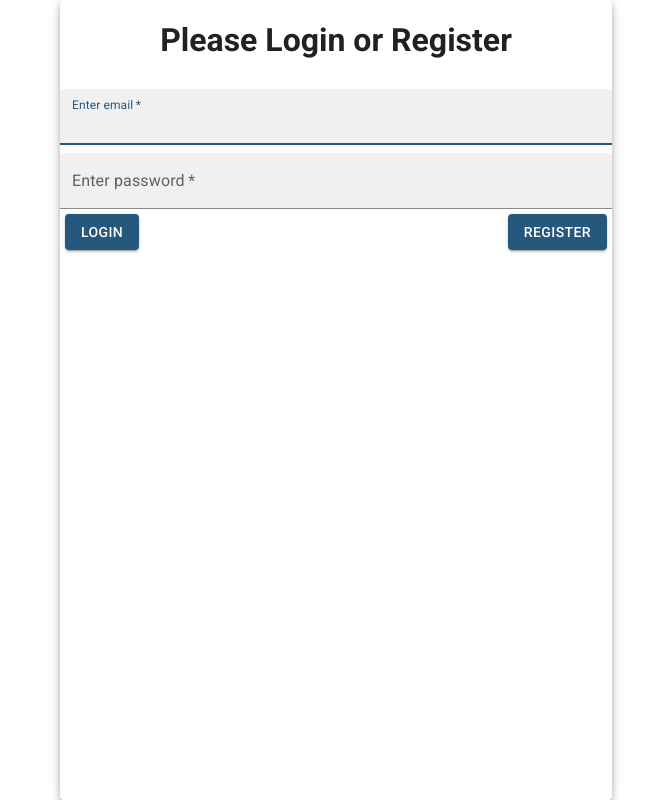
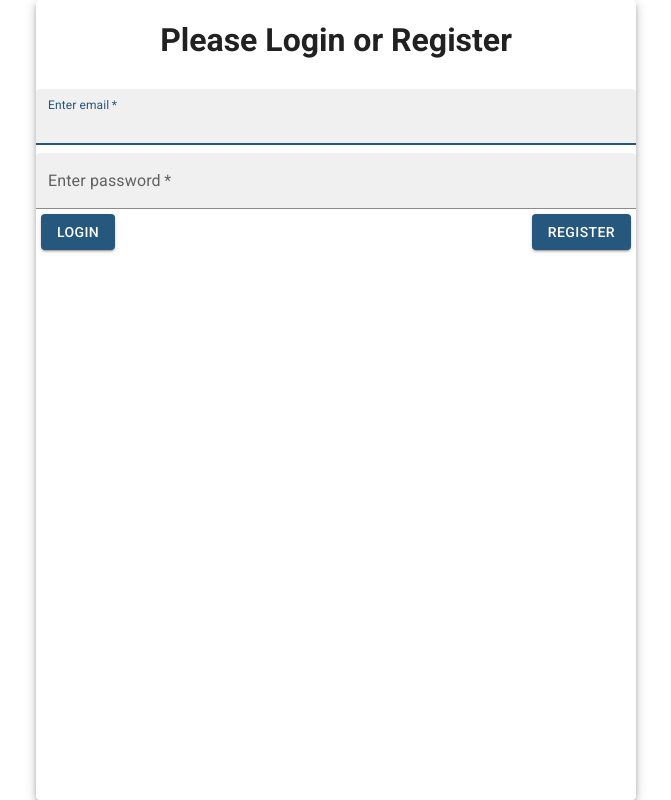
Before and after one commit to YonathanZzZ/TodoApp, a React (Vite) app in the folder client/: page / in a window 1280 px wide. Shown: the whole page, without its empty margins (304-975 px from the left). Built offline with nearby package versions, Linux system fonts and the light colour scheme.

Commit message:
removed unnecessary components

```diff
--- a/client/src/components/App.jsx
+++ b/client/src/components/App.jsx
@@ -1,5 +1,5 @@
 import "../App.css";
-import { useEffect, useState } from "react";
+import {useEffect, useState} from "react";
 import TodoInput from "./TodoInput";
 import DisplayAlert from "./DisplayAlert";
 import {
@@ -11,7 +11,7 @@ import {
     Toolbar,
     Typography,
 } from "@mui/material";
-import { getDesignTokens } from "./theme";
+import {getDesignTokens} from "./theme";
 import {
     addTaskToDB,
     deleteTaskFromDB,
@@ -20,13 +20,13 @@ import {
     getTasksFromDB,
     verifyToken,
 } from "./sendRequestToServer";
-import { LoginPage } from "./LoginPage";
+import {LoginPage} from "./LoginPage";
 import Cookies from "js-cookie";
-import { jwtDecode } from "jwt-decode";
-import { AccountMenu } from "./AccountMenu";
-import { v4 as uuidv4 } from "uuid";
-import { createTheme } from "@mui/material/styles";
-import { ThemeToggle } from "./ThemeToggle";
+import {jwtDecode} from "jwt-decode";
+import {AccountMenu} from "./AccountMenu";
+import {v4 as uuidv4} from "uuid";
+import {createTheme} from "@mui/material/styles";
+import {ThemeToggle} from "./ThemeToggle";
 import TodoContainer from "./TodoContainer";
 import {initSocket, sendEvent} from './SocketManager';
 
@@ -38,8 +38,6 @@ function App() {
         ? "http://localhost:8080"
         : window.location.origin;
     const [mode, setMode] = useState("light");
-  //const socketRef = useRef(null);
-
     const theme = createTheme(getDesignTokens(mode));
 
     useEffect(() => {
@@ -118,7 +116,7 @@ function App() {
     const editTodoOnState = (taskID, updatedContent) => {
         const newTodos = todos.map((todo) => {
             if (todo.id === taskID) {
-        return { ...todo, content: updatedContent };
+                return {...todo, content: updatedContent};
             }
 
             return todo;
@@ -130,7 +128,7 @@ function App() {
     const toggleDoneOnState = (taskID) => {
         const newTodos = todos.map((todo) => {
             if (todo.id === taskID) {
-        return { ...todo, done: !todo.done };
+                return {...todo, done: !todo.done};
             }
 
             return todo;
@@ -146,7 +144,7 @@ function App() {
 
         const taskID = uuidv4();
 
-    const newTodo = { id: taskID, content: todo, done: false };
+        const newTodo = {id: taskID, content: todo, done: false};
         addTodoToState(newTodo);
 
         //add to database (combine email with newTodo into a single json)
@@ -199,7 +197,7 @@ function App() {
         editTodoOnState(taskID, updatedContent);
 
         //update task in db
-    editTaskOnDB({ id: taskID }, { content: updatedContent })
+        editTaskOnDB({id: taskID}, {content: updatedContent})
             .then(() => {
                 sendEvent("editTask", {
                     id: taskID,
@@ -220,9 +218,9 @@ function App() {
 
         toggleDoneOnState(taskID);
 
-    editTaskOnDB({ id: taskID }, { done: !doneValue })
+        editTaskOnDB({id: taskID}, {done: !doneValue})
             .then(() => {
-        sendEvent("toggleDone", { id: taskID, done: !doneValue });
+                sendEvent("toggleDone", {id: taskID, done: !doneValue});
             })
             .catch(() => {
                 setAlertMessage("Failed to update task on server");
@@ -249,18 +247,23 @@ function App() {
 
     return (
         <ThemeProvider theme={theme}>
-      <Box style={{ backgroundColor: theme.palette.background.main }}>
-        <Container maxWidth="sm" sx={{ height: "100%", padding: 0 }}>
-          <Paper elevation={5} style={{ height: "100vh", overflow: "auto" }}>
-            <Box>
+                <Container maxWidth={false} sx={{
+                    height: "100vh",
+                    padding: 0,
+                    backgroundColor: theme.palette.background.main,
+                    display: "flex",
+                    flexDirection: "column",
+                    justifyContent: "center",
+                    alignItems: "center"}}>
+                    <Paper elevation={5} sx={{width: "100%", maxWidth: "sm",height: "100vh", overflow: "auto"}}>
                         {email ? (
                             <>
                                 <AppBar position="sticky">
                                     <Toolbar>
-                      <ThemeToggle mode={mode} setMode={setMode} />
+                                        <ThemeToggle mode={mode} setMode={setMode}/>
                                         <Typography
                                             variant="h5"
-                        sx={{ flexGrow: 1, textAlign: "center" }}
+                                            sx={{flexGrow: 1, textAlign: "center"}}
                                         >
                                             ToDo List
                                         </Typography>
@@ -276,7 +279,7 @@ function App() {
                                             padding: "6px",
                                         }}
                                     >
-                      <TodoInput addTodo={addTodo} />
+                                        <TodoInput addTodo={addTodo}/>
 
                                         {alertMessage && (
                                             <DisplayAlert
@@ -286,24 +289,20 @@ function App() {
                                         )}
                                     </Box>
                                 </AppBar>
-                  <Box sx={{ padding: "0px" }}>
                                 <TodoContainer
                                     todos={todos}
                                     remove={deleteTodo}
                                     edit={editContent}
                                     toggleDone={toggleDone}
                                 />
-                  </Box>
                             </>
                         ) : (
                             <>
-                  <LoginPage setEmail={setEmail} />
+                                <LoginPage setEmail={setEmail}/>
                             </>
                         )}
-            </Box>
                     </Paper>
                 </Container>
-      </Box>
         </ThemeProvider>
     );
 }
```
Lines whose indentation alone changed are shown as unchanged.
